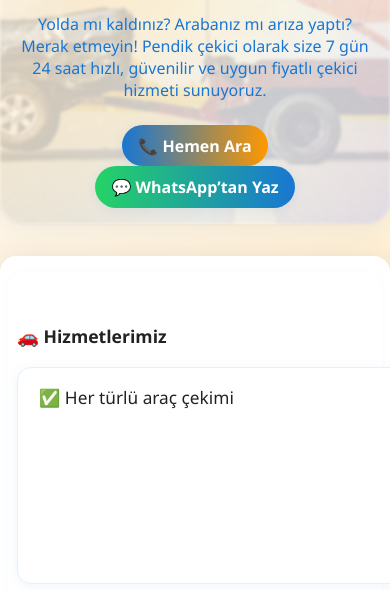
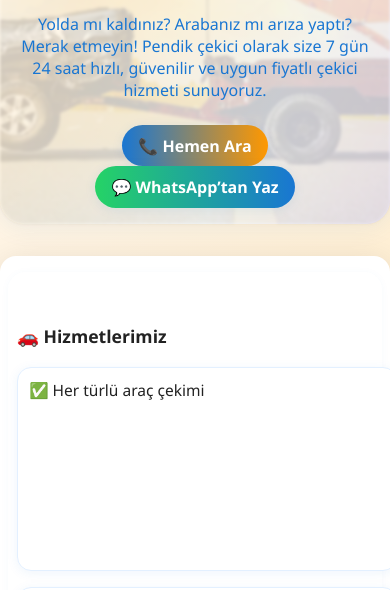
Before and after one commit to emrhnccn/pendikcekici, a plain HTML site: page index.html in a window 390 px wide. Shown: the part 183-773 px from the top of the page. Drawn offline with Linux system fonts and the light colour scheme.

Commit message:
Mobil uyumluluk ve tasarım iyileştirmeleri

```diff
--- a/style.css
+++ b/style.css
@@ -217,6 +217,12 @@ footer {
     font-size: 1rem;
     padding: 0.6rem 1rem;
   }
+  .card {
+    font-size: 0.97rem;
+    padding: 0.7rem 0.7rem;
+    min-width: 0;
+    max-width: 100%;
+  }
 }
 @media (max-width: 900px) {
   .card-container {
```
